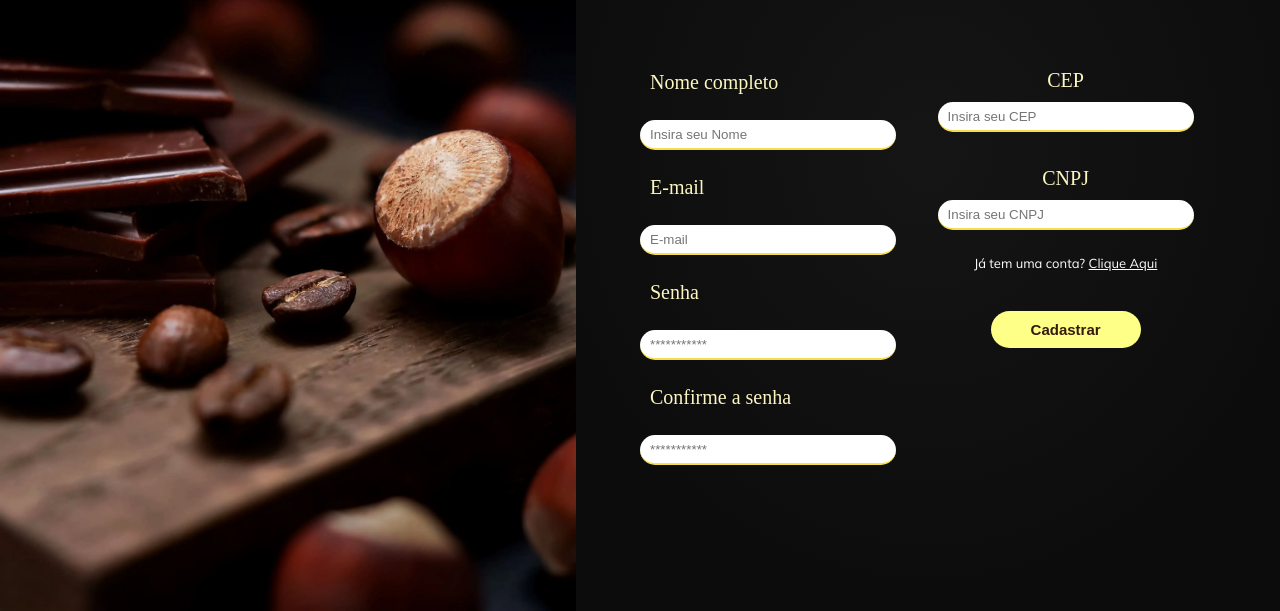
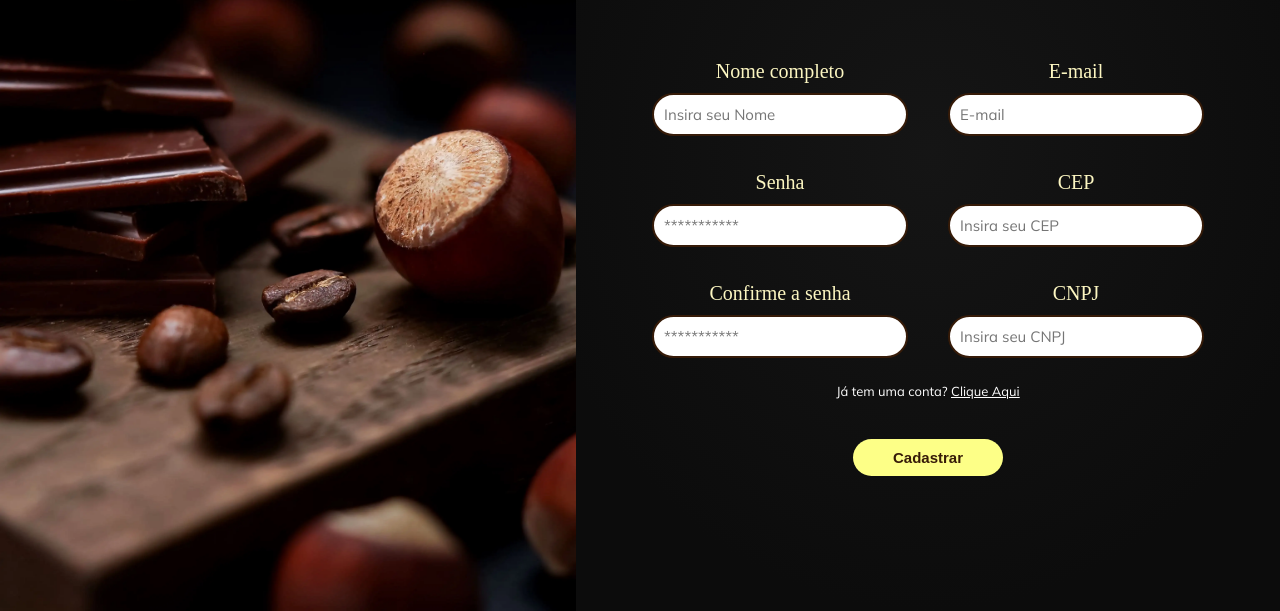
Before and after one commit to Improvment-Cocoa/site-cocoatechnology, a website: page site/public/cadastro.html in a window 1280 px wide. Shown: the part 189-800 px from the top of the page. Drawn offline with Linux system fonts and the light colour scheme; files whose address does not match are found by name.

Commit message:
Mudanças nos inputs do login e cadastro

```diff
--- a/site/public/cadastro.html
+++ b/site/public/cadastro.html
@@ -20,23 +20,29 @@
             <h1 class="texto_cadastro">Faça seu cadastro</h1>
 
             <div class="form">
+                <div class="form-esquerda">
                     <p class="select-disable">Nome completo</p>
                     <input data-aos="fade-right" data-aos-duration="700" type="text" placeholder="Insira seu Nome" id="input_nome">
-                <p class="select-disable">E-mail</p>
-                <input data-aos="fade-right" data-aos-duration="700" type="text" placeholder="E-mail" id="input_email">
                     <p class="select-disable">Senha</p>
                     <input data-aos="fade-right" data-aos-duration="700" type="password" placeholder="***********" id="input_senha">
                     <p class="select-disable">Confirme a senha</p>
                     <input data-aos="fade-right" data-aos-duration="700" type="password" placeholder="***********" id="confirmacao_senha_input">
-                <div class="direita">
+                </div>
+                <div class="form-direita">
+                    <p class="select-disable">E-mail</p>
+                    <input data-aos="fade-right" data-aos-duration="700" type="text" placeholder="E-mail" id="input_email">
                     <p class="select-disable">CEP</p>
                     <input data-aos="fade-right" data-aos-duration="700" type="text" placeholder="Insira seu CEP" id="input_cep">
                     <p class="select-disable">CNPJ</p>
                     <input data-aos="fade-right" data-aos-duration="700" type="text" placeholder="Insira seu CNPJ" id="input_cnpj">
+                </div>
+            </div>
+
+            <div class="form-centro">
                 <span class="conta">Já tem uma conta? <a href="login.html">Clique Aqui</a></span>
                 <button class="botao" onclick="cadastrar()">Cadastrar</button>
             </div>
-            </div>
+
         </div>
     </div>
 </body>
--- a/site/public/css/cadastro.css
+++ b/site/public/css/cadastro.css
@@ -87,12 +87,10 @@ body {
 
 .form {
   display: flex;
-  flex-direction: column;
-  justify-content: center;
-  align-items: flex-start;
+  justify-content: space-between;
+  align-items: center;
   width: 100%;
   gap: 2vh;
-  justify-content: center;
 }
 
 .form p {
@@ -106,36 +104,53 @@ body {
 }
 
 .form input {
+  padding: 10px;
   width: 20vw;
-  border-radius: 20px;
-  border: none;
-  border-bottom: 2px solid Rgba(247, 221, 77, 1);
-  height: 30px;
-  padding: 10px;
+  border-radius: 22px;
+  border: 2px #361B08 solid;
+  font-size: 15px;
+  font-family: 'Mulish';
   display: flex;
-  margin: 0;
-  justify-content: c ;
 }
 
 .form input:hover {
-  outline: none;
-  border-bottom: 2px #DCDCDC solid;
-  transition: 0.5s;
-  cursor: pointer;
+  border-radius: 15px;
+    transition: 0.5s;
 }
 
-.direita {
+.form input:focus{
+  outline: none;
+}
+
+.form-esquerda{
   display: flex;
   flex-direction: column;
+  justify-content: center;
   align-items: center;
-  position: absolute;
   top: 31vh;
-  right: 3vw;
   width: 50%;
 }
 
-.direita input {
+.form-esquerda input{
   margin-bottom: 25px;
+}
+
+.form-direita {
+  display: flex;
+  flex-direction: column;
+  justify-content: center;
+  align-items: center;
+  top: 31vh;
+  width: 50%;
+}
+
+.form-direita input {
+  margin-bottom: 25px;
+}
+
+.form-centro{
+  display: flex;
+  flex-direction: column;
 }
 
 .botao {
@@ -162,7 +177,7 @@ body {
   box-shadow: 0px 0px 4px #FDFF87;
 }
 
-.form span {
+.form-centro span {
   align-self: center;
   text-align: center;
   color: #fff;
@@ -171,7 +186,7 @@ body {
   font-family: 'Mulish';
 }
 
-.form a {
+.form-centro a {
   text-decoration: underline;
   font-weight: 100;
   color: #ffff;
--- a/site/public/css/login.css
+++ b/site/public/css/login.css
@@ -116,27 +116,21 @@ body {
 }
 
 .form input {
+  padding: 10px;
   width: 30vw;
-  border-radius: 20px;
-  border: none;
-  border-bottom: 2px solid Rgba(247, 221, 77, 1);
-  height: 30px;
-  padding: 10px;
-  display: block;
-  margin: 0 auto;
+  border-radius: 22px;
+  border: 2px #361B08 solid;
+  font-size: 15px;
+  font-family: 'Mulish';
 }
 
 .form input:hover {
-  outline: none;
-  border-bottom: 2px #DCDCDC solid;
+  border-radius: 15px;
   transition: 0.5s;
-  cursor: pointer;
 }
 
 .form input:focus {
   outline: none;
-  border-bottom: 2px #DCDCDC solid;
-  transition: 0.5s;
 }
 
 .form span {
```
Lines whose indentation alone changed are shown as unchanged.
